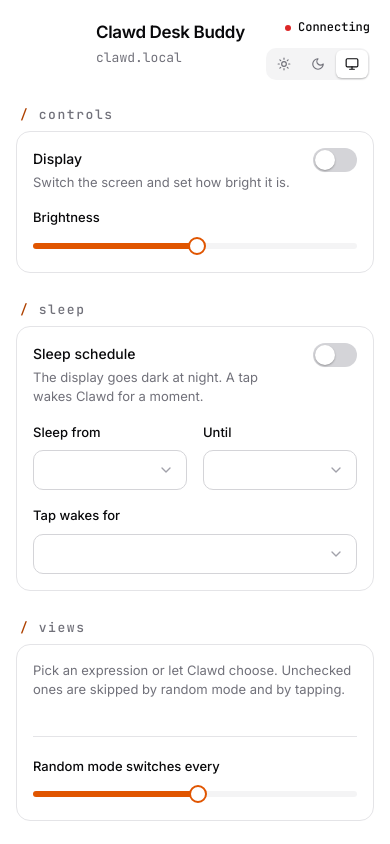
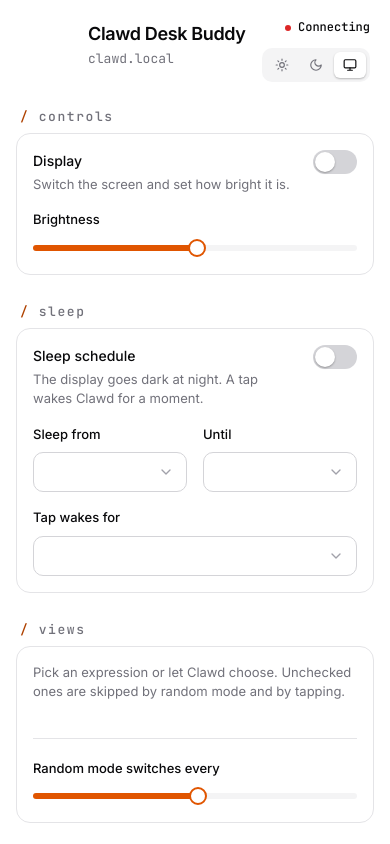
Before and after one commit to PXWaldy/clawd-desk-buddy, a plain HTML site: page web/index.html in a window 390 px wide. Shown: the top 844 px of the page. Drawn offline with Linux system fonts and the light colour scheme; no server answers.

Commit message:
Improve contrast and spacing in the web UI
- Text on the accent color is black or white, whichever reads better
- More inner spacing in the toggle groups
- Slightly larger title on phones

Co-Authored-By: Claude Fable 5.2 <noreply@anthropic.com>

```diff
--- a/web/index.html
+++ b/web/index.html
@@ -27,7 +27,7 @@
   --secondary: #27272a;
   --destructive: #f87171;
   --primary: #e05500;            /* follows the display background color */
-  --primary-foreground: #ffffff;
+  --primary-foreground: #09090b;
   --ring: rgba(224, 85, 0, .45);
   --accent-text: var(--primary);   /* accent used for small text */
   color-scheme: dark;
@@ -70,7 +70,7 @@ header p { margin: 2px 0 0; color: var(--muted-foreground); font-size: 13px; }
 .status .online i { width: 6px; height: 6px; border-radius: 50%; background: #22c55e; }
 .status .time { color: var(--muted-foreground); }
 /* compact appearance switch: text on wide screens, icons on phones */
-.toggle-group.theme { justify-self: end; height: 28px; padding: 2px; margin-top: 4px; font-family: Inter, system-ui, sans-serif; }
+.toggle-group.theme { justify-self: end; height: 32px; padding: 4px; margin-top: 4px; font-family: Inter, system-ui, sans-serif; }
 .toggle-group.theme button { padding: 0 10px; font-size: 12px; border-radius: 6px; display: inline-flex; align-items: center; justify-content: center; }
 .toggle-group.theme svg { width: 14px; height: 14px; display: none; }
 
@@ -147,7 +147,7 @@ label, .label { font-size: 13px; font-weight: 500; }
 .value { color: var(--accent-text); font: 500 12px var(--mono); }
 
 /* toggle group */
-.toggle-group { display: inline-grid; grid-auto-flow: column; grid-auto-columns: 1fr; height: 40px; padding: 3px; gap: 2px; background: var(--muted); border-radius: var(--radius); }
+.toggle-group { display: inline-grid; grid-auto-flow: column; grid-auto-columns: 1fr; height: 40px; padding: 4px; gap: 2px; background: var(--muted); border-radius: var(--radius); }
 .toggle-group button { font: inherit; font-weight: 500; font-size: 13px; color: var(--muted-foreground); background: none; border: 0; border-radius: 7px; padding: 0 14px; cursor: pointer; white-space: nowrap; }
 .toggle-group button[aria-pressed=true] { background: var(--background); color: var(--foreground); box-shadow: 0 1px 2px rgba(0, 0, 0, .25); }
 
@@ -209,15 +209,15 @@ header p { font-family: var(--mono); }
   .colors { grid-template-columns: 1fr; }
   .colors canvas { max-width: 220px; }
   .status .extra { display: none; }
-  .toggle-group.theme { height: 32px; }
+  .toggle-group.theme { height: 34px; }
   .toggle-group.theme button { padding: 0 9px; }
   .toggle-group.theme svg { display: block; }
   .toggle-group.theme button span { display: none; }
   header { align-items: flex-start; }
   header { gap: 12px; }
   .views { grid-template-columns: repeat(3, minmax(0, 1fr)); gap: 8px; }
-  header canvas { width: 64px; height: 34px; }
-  header h1 { font-size: 17px; white-space: nowrap; }
+  header canvas { width: 56px; height: 30px; }
+  header h1 { font-size: 18px; white-space: nowrap; }
   /* 16 px keeps iOS from zooming into fields */
   .input, .select { font-size: 16px; }
 }
@@ -545,7 +545,11 @@ function setAccent(hex) {
   const root = document.documentElement.style;
   root.setProperty("--primary", `rgb(${r}, ${g}, ${b})`);
   root.setProperty("--ring", `rgba(${r}, ${g}, ${b}, .45)`);
-  root.setProperty("--primary-foreground", luma() > 0.55 ? "#09090b" : "#ffffff");
+  // Text on the accent color: black or white, whichever is easier to read.
+  const linear = c => { c /= 255; return c <= 0.03928 ? c / 12.92 : Math.pow((c + 0.055) / 1.055, 2.4); };
+  const light = 0.2126 * linear(r) + 0.7152 * linear(g) + 0.0722 * linear(b);
+  const onWhite = 1.05 / (light + 0.05), onBlack = (light + 0.05) / 0.0535;
+  root.setProperty("--primary-foreground", onBlack >= onWhite ? "#09090b" : "#ffffff");
 }
 
 // -------------------------------------------------------------- transport --
```
Also changed, not shown: 1 other file.
